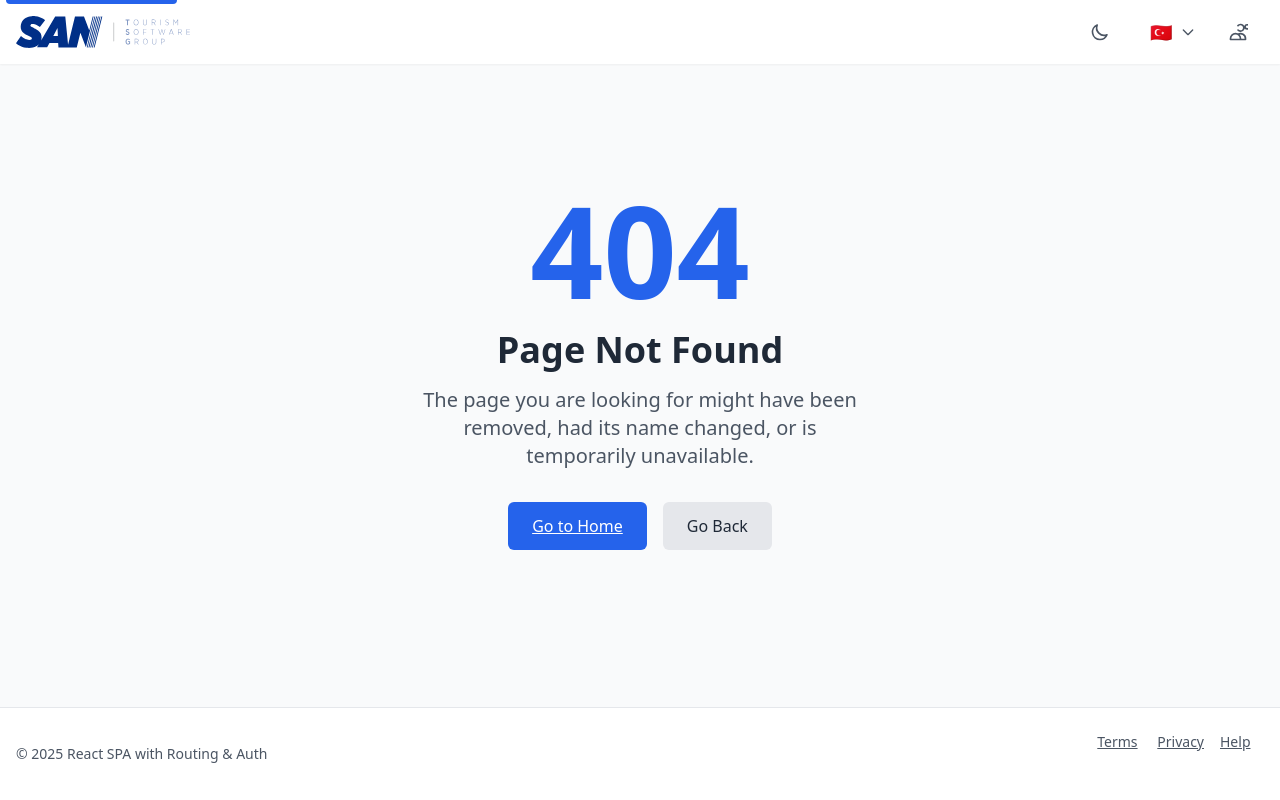
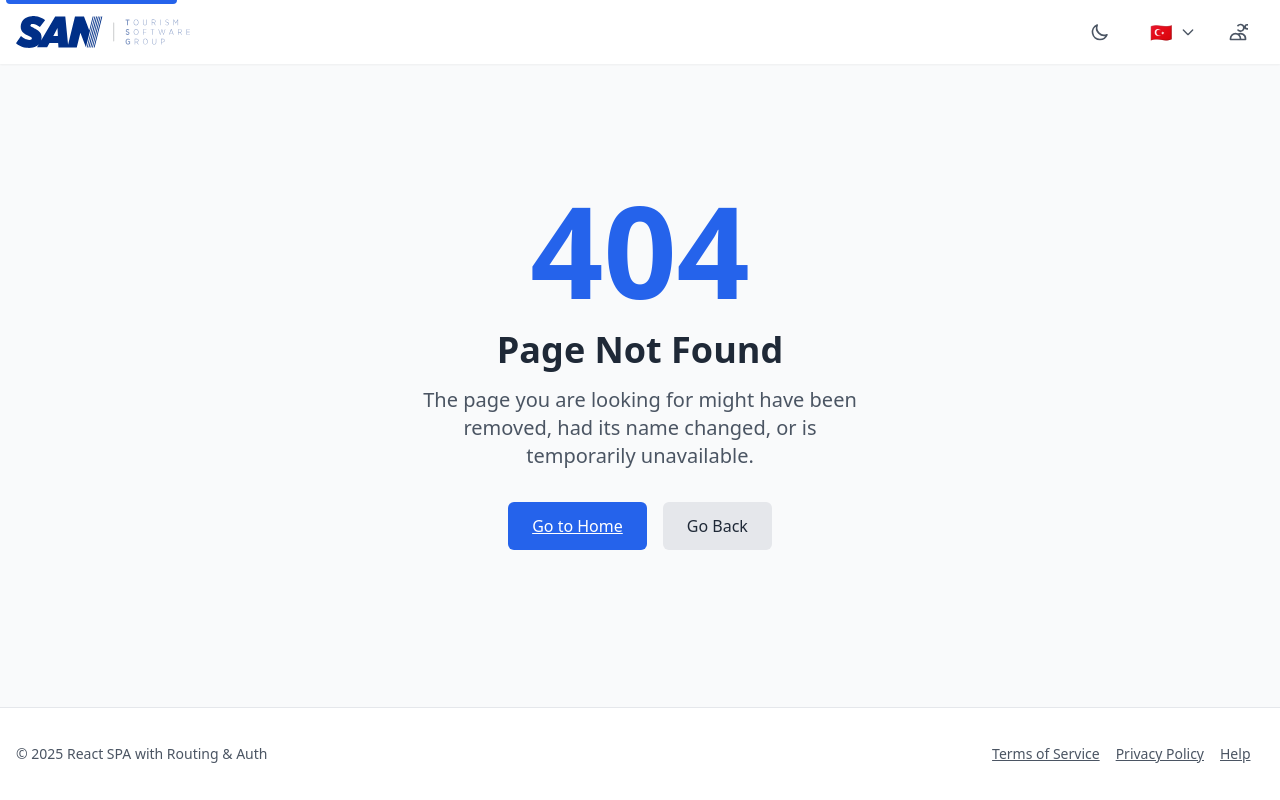
Before and after one commit to hihurmuz/san-case-study, a React (Vite) app: page /404 in a window 1280 px wide. Built offline with nearby package versions, Linux system fonts and the light colour scheme; the HTML template or start-up script is replaced by a standard one.

Commit message:
Localize footer text and improve navigation styling
Footer component now uses i18n for copyright, terms, privacy, and help text, with translations added for English, German, and Turkish. Header navigation links have improved alignment and styling for better consistency.

```diff
--- a/src/components/Footer.tsx
+++ b/src/components/Footer.tsx
@@ -1,33 +1,36 @@
 import React from "react";
+import { useTranslation } from "react-i18next";
 
 const Footer: React.FC = React.memo(() => {
+  const { t } = useTranslation();
+
   return (
     <footer className="bg-white dark:bg-gray-800 border-t border-gray-200 dark:border-gray-700 py-6">
       <div className="container mx-auto px-4">
         <div className="flex flex-col md:flex-row justify-between items-center">
           <div className="mb-4 md:mb-0">
             <p className="text-sm text-gray-600 dark:text-gray-300">
-              &copy; {new Date().getFullYear()} React SPA with Routing & Auth
+              &copy; {new Date().getFullYear()} {t("footer.copyright")}
             </p>
           </div>
-          <div className="flex space-x-4">
+          <div className="flex items-center space-x-4">
             <a
               href="#"
-              className="text-sm text-gray-600 dark:text-gray-300 hover:text-blue-600 dark:hover:text-blue-400 transition"
+              className="text-sm text-gray-600 dark:text-gray-300 hover:text-blue-600 dark:hover:text-blue-400 transition flex items-center"
             >
-              Terms
+              {t("footer.terms")}
             </a>
             <a
               href="#"
-              className="text-sm text-gray-600 dark:text-gray-300 hover:text-blue-600 dark:hover:text-blue-400 transition"
+              className="text-sm text-gray-600 dark:text-gray-300 hover:text-blue-600 dark:hover:text-blue-400 transition flex items-center"
             >
-              Privacy
+              {t("footer.privacy")}
             </a>
             <a
               href="#"
-              className="text-sm text-gray-600 dark:text-gray-300 hover:text-blue-600 dark:hover:text-blue-400 transition"
+              className="text-sm text-gray-600 dark:text-gray-300 hover:text-blue-600 dark:hover:text-blue-400 transition flex items-center"
             >
-              Help
+              {t("footer.help")}
             </a>
           </div>
         </div>
--- a/src/components/Header.tsx
+++ b/src/components/Header.tsx
@@ -82,7 +82,7 @@ const Header: React.FC = React.memo(() => {
             </Link>
 
             {isAuthenticated && (
-              <nav className="hidden md:flex ml-8 space-x-6">
+              <nav className="hidden md:flex ml-8 space-x-6 h-full items-center">
                 {navigationLinks.map((link) => (
                   <Link
                     key={link.to}
@@ -91,7 +91,7 @@ const Header: React.FC = React.memo(() => {
                       link.isActive
                         ? "text-blue-600 dark:text-blue-400 font-medium"
                         : "text-gray-700 dark:text-gray-300 hover:text-blue-600 dark:hover:text-blue-400"
-                    } transition`}
+                    } transition flex items-center h-full`}
                   >
                     {link.label}
                   </Link>
--- a/src/locales/de/common.json
+++ b/src/locales/de/common.json
@@ -125,5 +125,11 @@
     "activateHelp": "Element aktivieren",
     "escapeHelp": "Menü/Dialog schließen",
     "skipToMain": "Zum Hauptinhalt springen"
+  },
+  "footer": {
+    "copyright": "React SPA mit Routing & Auth",
+    "terms": "Nutzungsbedingungen",
+    "privacy": "Datenschutzrichtlinie",
+    "help": "Hilfe"
   }
 }
--- a/src/locales/en/common.json
+++ b/src/locales/en/common.json
@@ -125,5 +125,11 @@
     "activateHelp": "Activate element",
     "escapeHelp": "Close menu/dialog",
     "skipToMain": "Skip to main content"
+  },
+  "footer": {
+    "copyright": "React SPA with Routing & Auth",
+    "terms": "Terms of Service",
+    "privacy": "Privacy Policy",
+    "help": "Help"
   }
 }
--- a/src/locales/tr/common.json
+++ b/src/locales/tr/common.json
@@ -125,5 +125,11 @@
     "activateHelp": "Öğeyi etkinleştir",
     "escapeHelp": "Menü/diyalogu kapat",
     "skipToMain": "Ana içeriğe geç"
+  },
+  "footer": {
+    "copyright": "React SPA Yönlendirme ve Kimlik Doğrulama",
+    "terms": "Kullanım Şartları",
+    "privacy": "Gizlilik Politikası",
+    "help": "Yardım"
   }
 }
```
